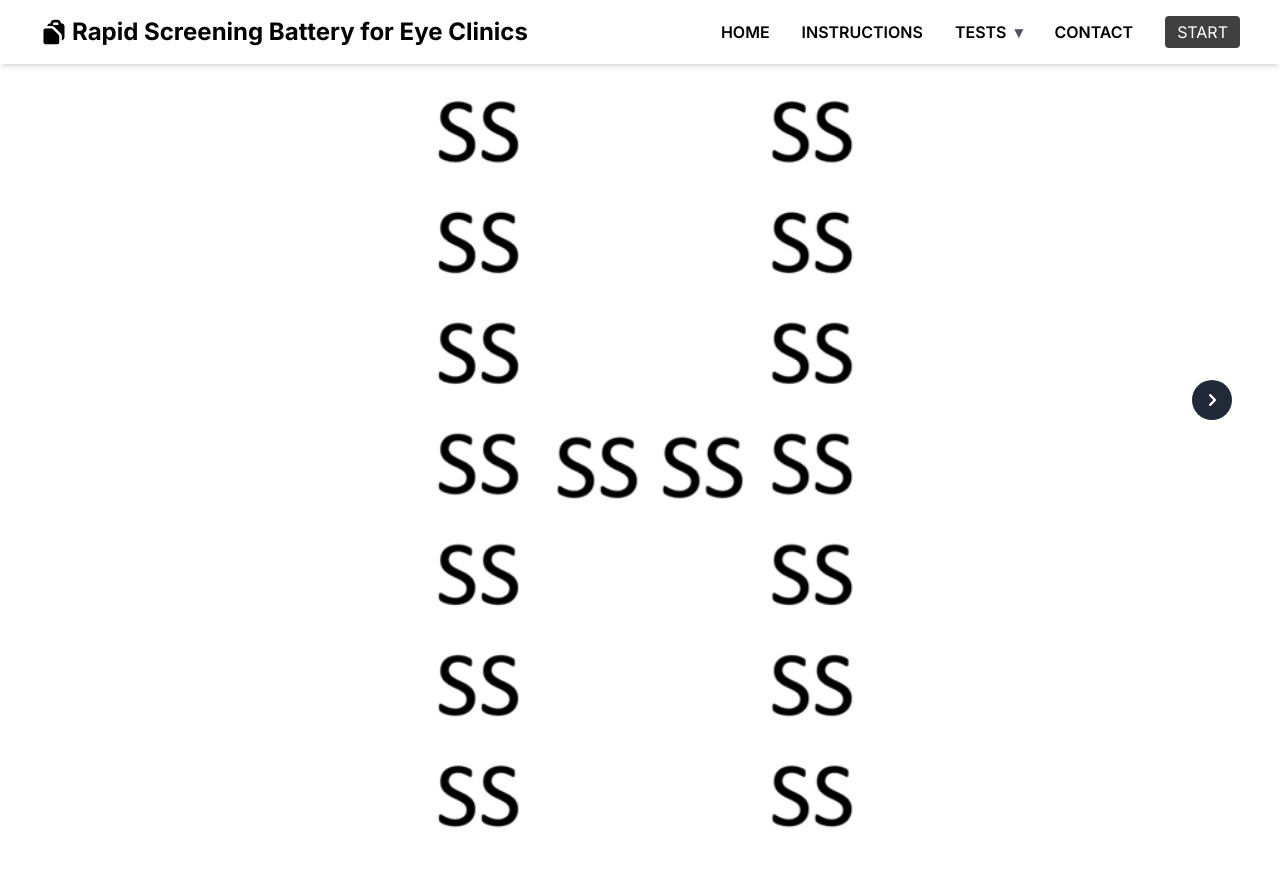
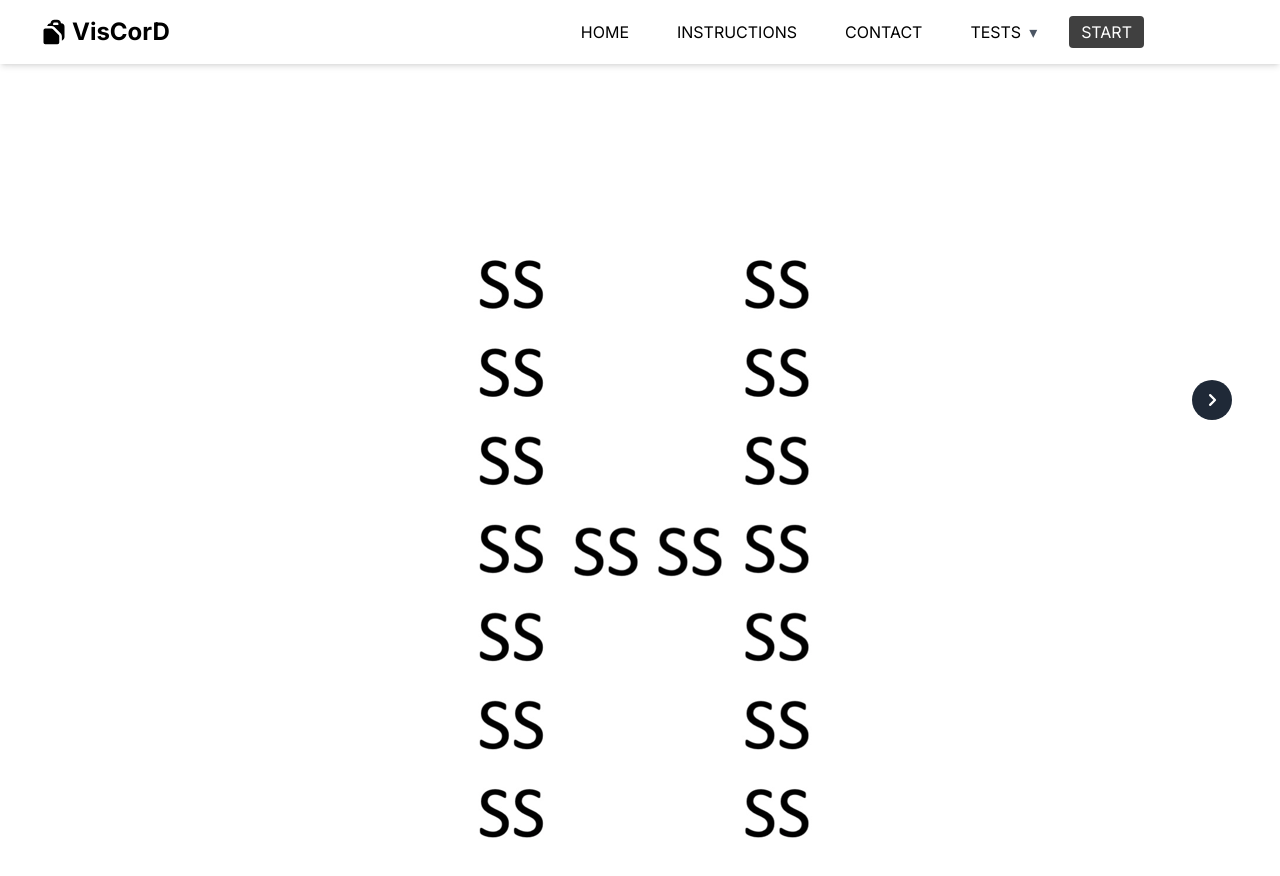
Before and after one commit to pelaklab/pca-assessment, a Next.js app: page /assessments/navon in a window 1280 px wide. Shown: the top 876 px of the page. Before the commit the page ends 836 px from the top, so only its background shows below. Built offline with nearby package versions, Linux system fonts and the light colour scheme.

Commit message:
Fix header and also the Navon figures

```diff
--- a/app/assessments/navon/navon.tsx
+++ b/app/assessments/navon/navon.tsx
@@ -2,6 +2,7 @@ import React, { useEffect, useState } from 'react';
 import { ChevronLeftIcon, ChevronRightIcon } from '@heroicons/react/16/solid';
 import { headerVisible } from '@/app/atoms/experimentAtoms';
 import { useAtomValue } from 'jotai';
+import Image from 'next/image'
 
 
 const NavonImages: React.FC = () => {
@@ -29,17 +30,21 @@ const NavonImages: React.FC = () => {
     };
 
     return (
-        <div className="flex flex-col items-center">
+        <div className="pt-40">
             {/* Container for the image and arrows */}
-            <div className="relative md:w-[500px] md:h-[500px]">
-                {/* Display the current image */}
-                <img
-                    src={images[currentIndex]}
-                    alt={`Image ${currentIndex + 1}`}
-                    className="w-full max-w-lg transition-all duration-500 ease-in-out"
-                    onClick={() => setIndicatorVisibility(!indicatorsVisible)}
-                />
-            </div>
+            {/* Display the current image */}
+            <Image
+                src={images[currentIndex]}
+                alt={`Image ${currentIndex + 1}`}
+                className="transition-all duration-500 ease-in-out"
+                onClick={() => setIndicatorVisibility(!indicatorsVisible)}
+                style={{
+                    width: '100%',
+                    height: 'auto',
+                }}
+                width={400}
+                height={300}
+            />
 
             {/* Previous Arrow Button */}
             {currentIndex > 0 && indicatorsVisible && <button
--- a/app/components/Header.tsx
+++ b/app/components/Header.tsx
@@ -14,8 +14,8 @@ const Header = () => {
     const Links = [
         { name: 'HOME', link: '/', submenu: [] },
         { name: 'INSTRUCTIONS', link: '/instructions', submenu: [] },
+        { name: 'CONTACT', link: '/contact', submenu: [] },
         { name: 'TESTS', link: '/all', submenu: assessments },
-        { name: 'CONTACT', link: '/contact', submenu: [] },
     ]
     const [open, setOpen] = useState(false)
     const [submenuOpen, setSubmenuOpen] = useState<number | null>(null)
@@ -49,22 +49,26 @@ const Header = () => {
     return (
         isHeaderVisible && (
             <div className='shadow-md w-full fixed top-0 left-0 z-10'> {/* Setting z-index for mobile view */}
-                <div className='md:px-10 py-4 px-7 md:flex justify-between items-center bg-white md:px-10 px-7'
+                <div className='md:px-10 py-4 px-7 md:flex justify-between items-center bg-whit'
                 >
-                    <div className='font-bold lg:text-2xl text-lg cursor-pointer flex items-center gap-1 pr-5'>
+                    <div className='font-bold lg:text-2xl text-lg cursor-pointer flex items-center gap-1 pr-3'>
                         <ClipboardDocumentIcon className='h-7 w-7 color-neutral-600' />
-                        <span className='font-bold'> Rapid Screening Battery for Eye Clinics </span>
+                        <span className='font-bold'>VisCorD</span>
                     </div>
                     {/* Menu icon*/}
                     <div onClick={() => setOpen(!open)} className='absolute right-8 top-7 cursor-pointer md:hidden w-7 h-7'>
                         {open ? <XMarkIcon /> : <Bars3BottomRightIcon />}
                     </div>
 
-                    <ul className={`md:flex md:items-center md:pb-0 pb-12 absolute md:static bg-white left-0 w-full md:w-auto md:pl-0 pl-9 transition-all duration-500 ease-in ${open ? 'top-20' : 'top-[-490px]'}`}>
+                    <ul className={
+                        `md:flex md:items-center md:pb-0 pb-12 absolute md:static \
+                        last:md:mr-24
+                         bg-white w-full md:w-auto md:pl-0 pl-9 transition-all duration-500 \
+                         ease-in ${open ? 'top-20' : 'top-[-490px]'}`}>
                         {
                             Links.map((link, index) => {
                                 return (
-                                    <li className='relative font-semibold my-7 md:my-0 md:ml-8' key={index}>
+                                    <li className='relative my-7 md:my-0 md:ml-12' key={index}>
                                         <a href={link.link} onClick={(event) => handleSubmenuToggle(index, link.submenu.length > 0, event)}>{link.name}
 
                                             {link.submenu.length > 0 && (
@@ -75,7 +79,9 @@ const Header = () => {
                                         {link.submenu.length > 0 && submenuOpen === index && (
                                             <ul className='absolute left-0 mt-2 mr-2 bg-white shadow-lg rounded-md'>
                                                 {link.submenu.map((item, subIndex) => (
-                                                    <li key={subIndex} className='py-2 px-4 hover:bg-gray-100'>
+                                                    <li key={subIndex}
+                                                        className='py-2 px-4 hover:bg-gray-100 border border-b-gray-300 \
+                                                        min-w-40'>
                                                         <a href={item.path.toLowerCase()}>{item.name}</a>
                                                     </li>
                                                 ))}
@@ -91,7 +97,6 @@ const Header = () => {
                             onClick={toggleHeader} />
                     </ul>
                 </div>
-
             </div>
         )
     );
--- a/app/constants.ts
+++ b/app/constants.ts
@@ -4,11 +4,11 @@ type Link = {
 }
 
 export const assessments: Link[] = [
+    { 'name': 'Poppelreuter-Ghent Overlapping Figures', 'path': '/assessments/poppelreuter-ghent' },
+    { 'name': 'Navon Figures', 'path': '/assessments/navon' },
+    { 'name': 'Intersecting Pentagons Copy', 'path': '/assessments/pentagons' },
+    { 'name': 'Reading', 'path': '/assessments/reading' },
+    { 'name': 'Crowding', 'path': '/assessments/crowding' },
+    { 'name': 'CPC Questionnaire', 'path': '/assessments/questionnaire' },
     { 'name': 'ALL', 'path': '/assessments/all' },
-    { 'name': 'Poppelreuter-Ghent', 'path': '/assessments/poppelreuter-ghent' },
-    { 'name': 'Navon Figures', 'path': '/assessments/navon' },
-    { 'name': 'Pentagons', 'path': '/assessments/pentagons' },
-    { 'name': 'Reading', 'path': '/assessments/reading' },
-    { 'name': 'CORVIST Crowding', 'path': '/assessments/crowding' },
-    { 'name': 'CPC Questionnaire', 'path': '/assessments/questionnaire' }
 ]
```
